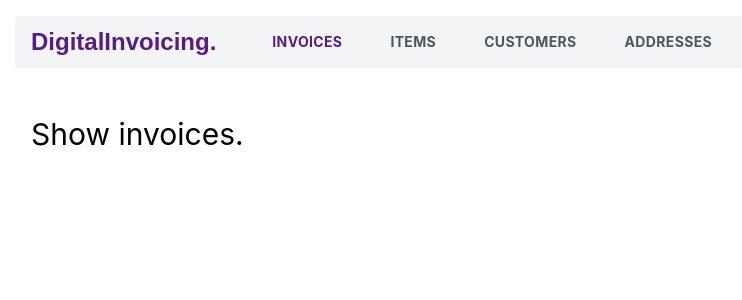
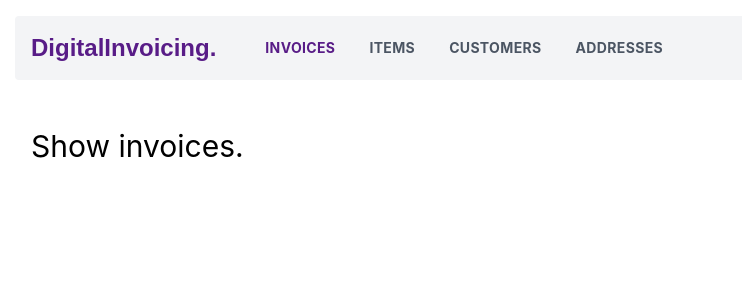
Before and after one commit to IngridPuppet/uni2grow-digital-invoicing-dash, a React (Vite) app: page /invoices in a window 1280 px wide. Shown: the top 300 px of the page, without its empty margins (1-743 px from the left). Built offline with nearby package versions, Linux system fonts and the light colour scheme; a web font is replaced by a local one.

Commit message:
Update header styling

```diff
--- a/src/components/Header.scss
+++ b/src/components/Header.scss
@@ -1,11 +1,11 @@
 .app-header {
   .app-menu-item {
     @apply uppercase mx-2 text-sm text-gray-600 tracking-wide
-           px-4 py-2 rounded cursor-pointer font-bold
-           transition-all ease-in;
+           px-2 py-1 rounded cursor-pointer font-bold
+           border border-transparent;
 
     &:hover {
-      @apply bg-gray-200;
+      @apply border-gray-500 border-dashed;
     }
 
     &.active {
--- a/src/components/Header.tsx
+++ b/src/components/Header.tsx
@@ -6,7 +6,7 @@ export default function Header () {
   return (
     <>
       <div className="app-header container mx-auto px-4">
-        <div className="flex items-center rounded px-4 py-2 my-4 bg-gray-100">
+        <div className="flex items-center rounded px-4 py-4 my-4 bg-gray-100">
 
           <div className="text-2xl font-brand font-bold text-purple-900">
             DigitalInvoicing.
```
